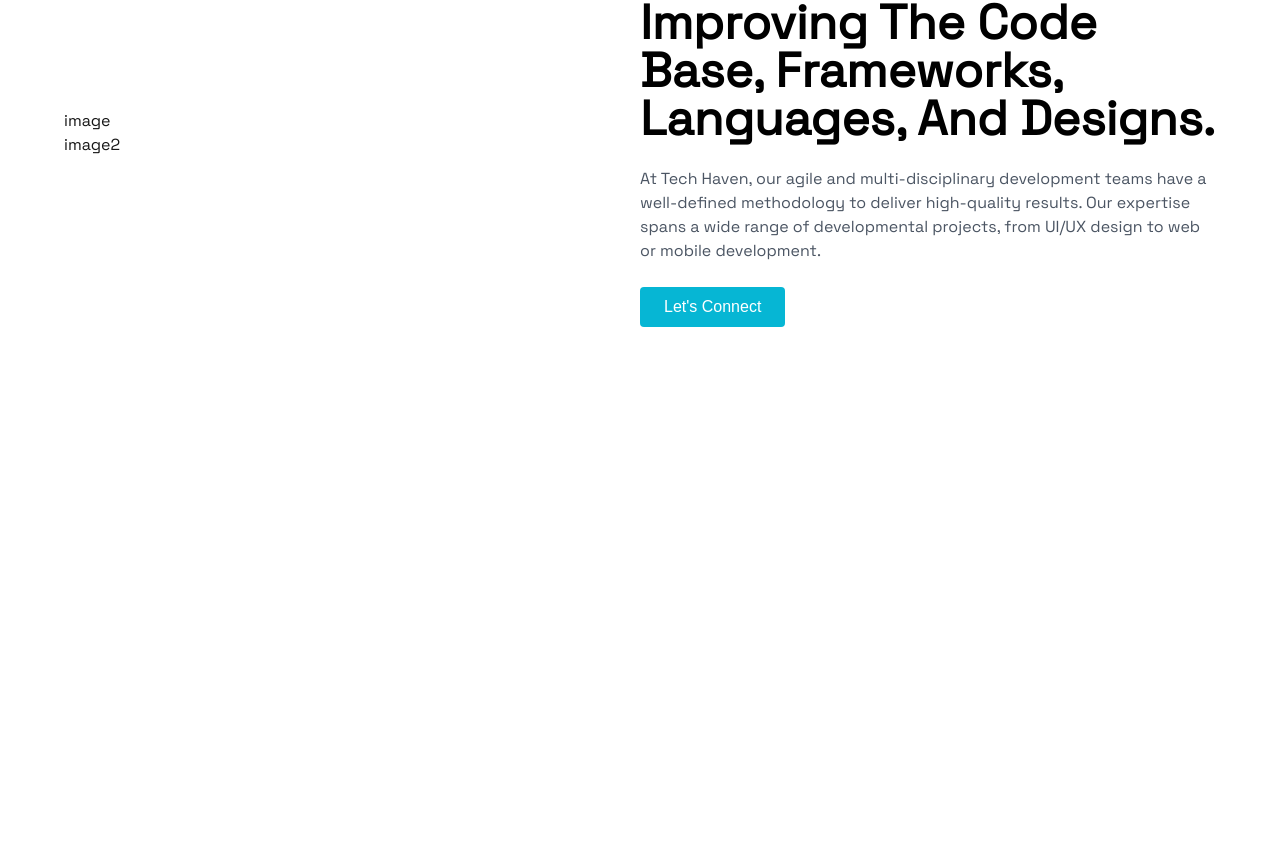
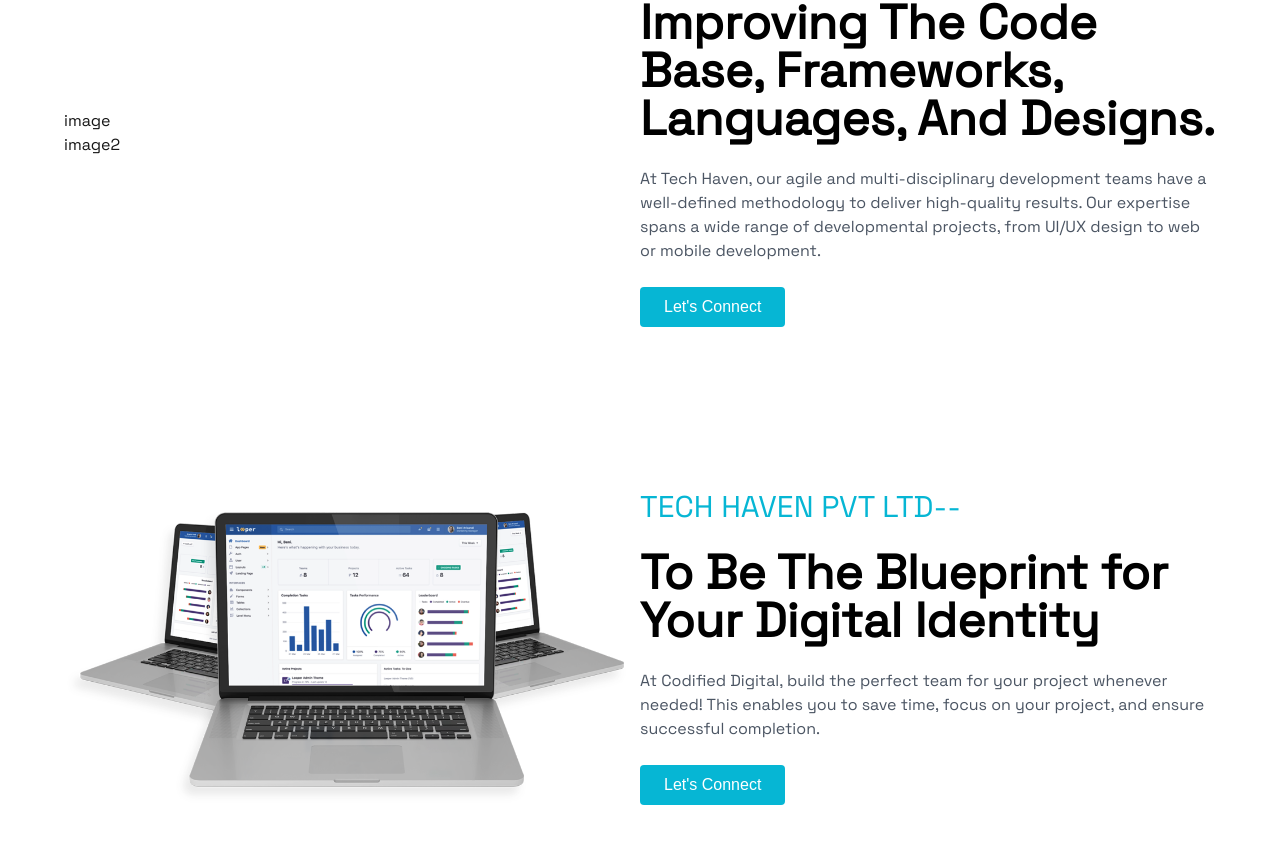
Before and after one commit to haseebx16/techhavens, a Next.js app: page / in a window 1280 px wide. Shown: the part 984-1827 px from the top of the page. Before the commit the page ends 1375 px from the top, so only its background shows below. Built offline with nearby package versions, Linux system fonts and the light colour scheme.

Commit message:
Identity

```diff
--- /dev/null
+++ b/app/Components/Identity.jsx
@@ -0,0 +1,24 @@
+import React from 'react'
+import { font } from './fonts/font'
+
+const Identity = () => {
+  return (
+    <div className={`${font.className} md:p-16 p-8 flex flex-col md:flex-row md:justify-center md:items-center`}>
+        <section className='w-[50%]'>
+            <div>
+                <img src='/laptop.png'/>
+            </div>
+        </section>
+        <section className='md:w-[50%] w-full'>
+            <div>
+                <p className='md:text-3xl text-2xl uppercase text-cyan-500'>Tech Haven PVT LTD--</p>
+                <h1 className='md:text-5xl text-3xl font-bold text-black mt-6'>To Be The Blueprint for Your Digital Identity</h1>
+                <p className='text-md text-gray-600 mt-6'>At Codified Digital, build the perfect team for your project whenever needed! This enables you to save time, focus on your project, and ensure successful completion.</p>
+                <button className='btn-primary mt-6'>Let's Connect</button>
+            </div>
+        </section>
+    </div>
+  )
+}
+
+export default Identity
--- a/app/page.js
+++ b/app/page.js
@@ -2,6 +2,7 @@
 import Header from "./Components/Navbar";
 import Hero from "./Components/Hero";
 import Think from "./Components/Think";
+import Identity from "./Components/Identity";
 
 export default function Home() {
   return (
@@ -9,6 +10,7 @@
       <Header/>
       <Hero/>
       <Think/>
+      <Identity/>
    </div>
   );
 }
```
Also changed, not shown: public/laptop.png (added).
